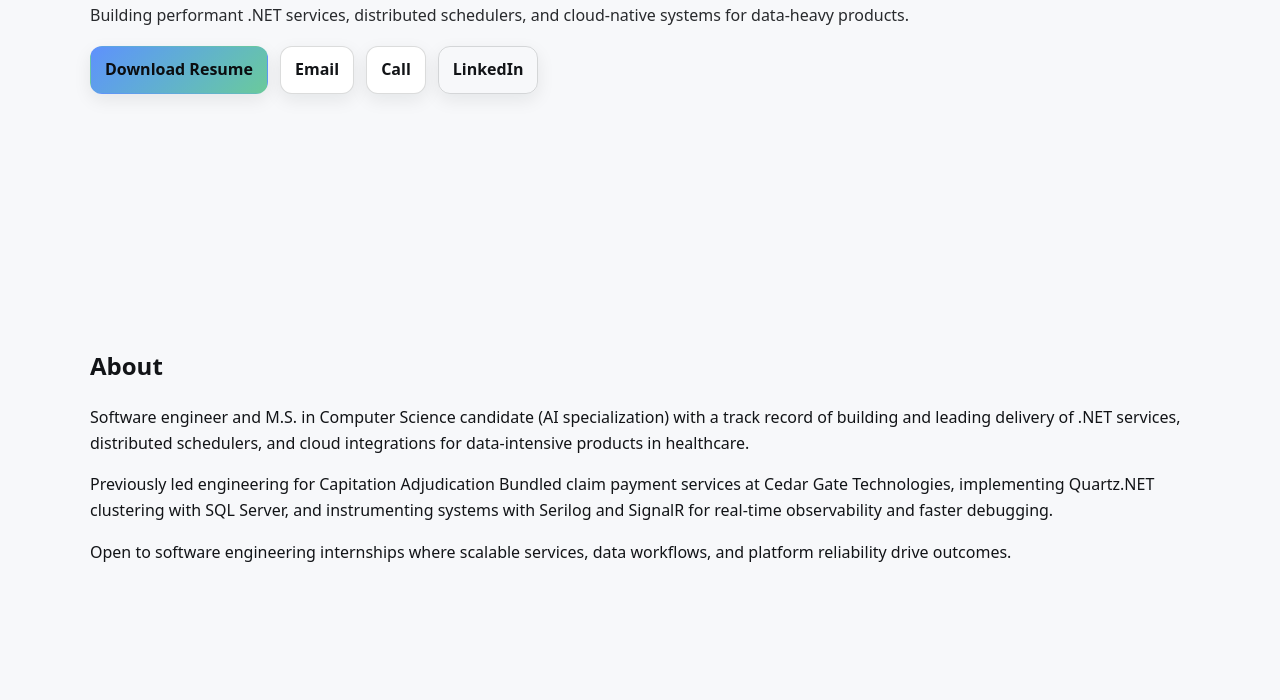
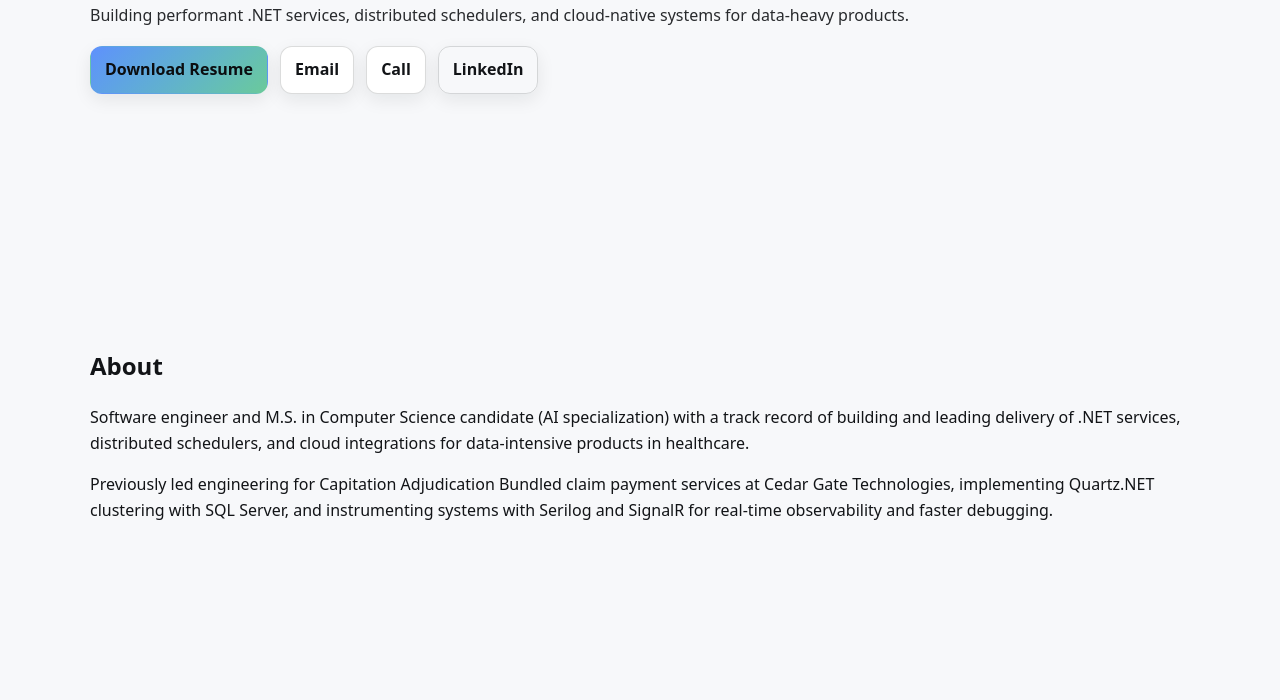
Before and after one commit to utsabshrestha/utsabshrestha.github.io, a plain HTML site: page index.html in a window 1280 px wide. Shown: the part 322-1022 px from the top of the page. Drawn offline with Linux system fonts and the light colour scheme.

Commit message:
minor update

```diff
--- a/index.html
+++ b/index.html
@@ -63,9 +63,6 @@
         </p>
         <p>
           Previously led engineering for Capitation Adjudication Bundled claim payment services at Cedar Gate Technologies, implementing Quartz.NET clustering with SQL Server, and instrumenting systems with Serilog and SignalR for real‑time observability and faster debugging.
-        </p>
-        <p>
-          Open to software engineering internships where scalable services, data workflows, and platform reliability drive outcomes.
         </p>
       </section>
 
```
